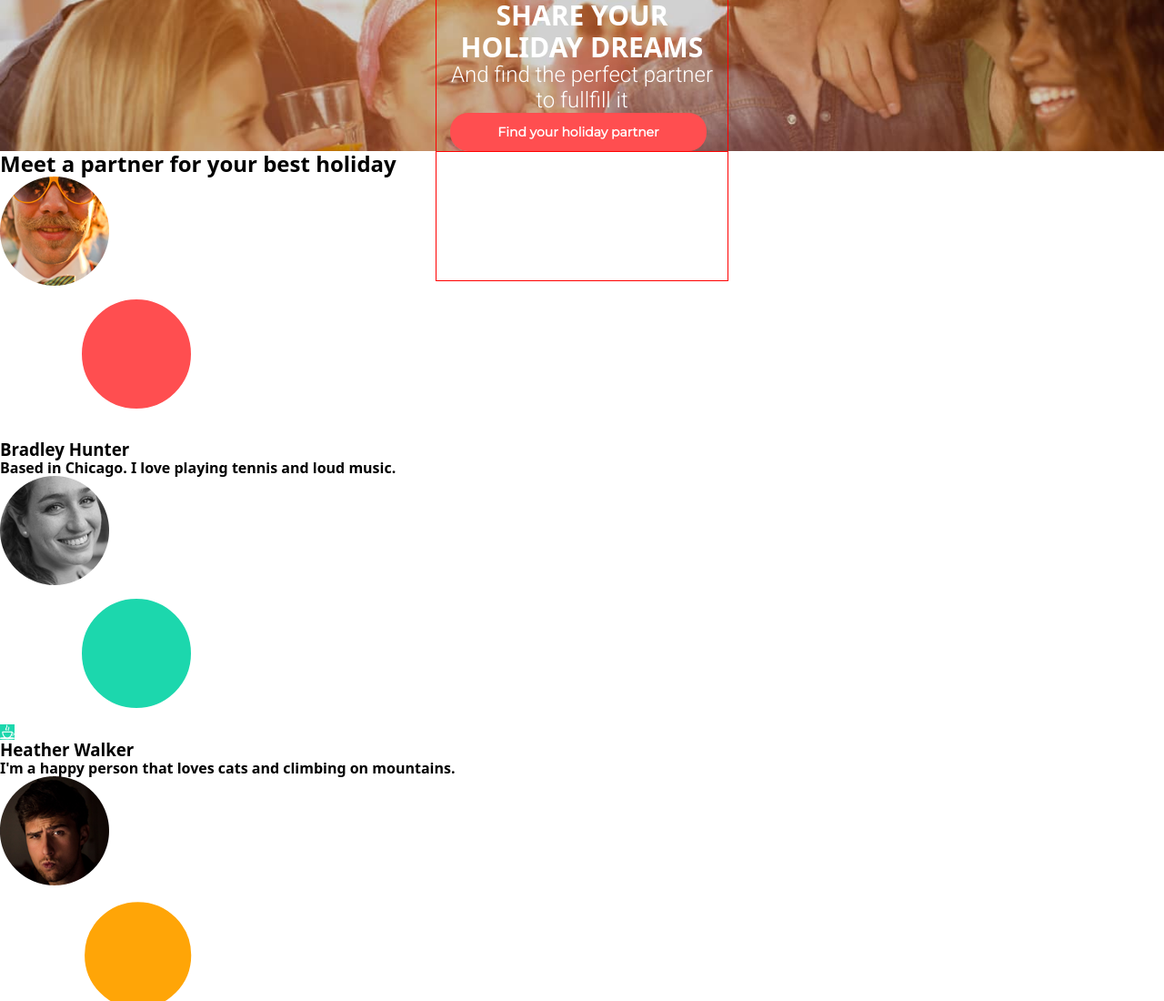
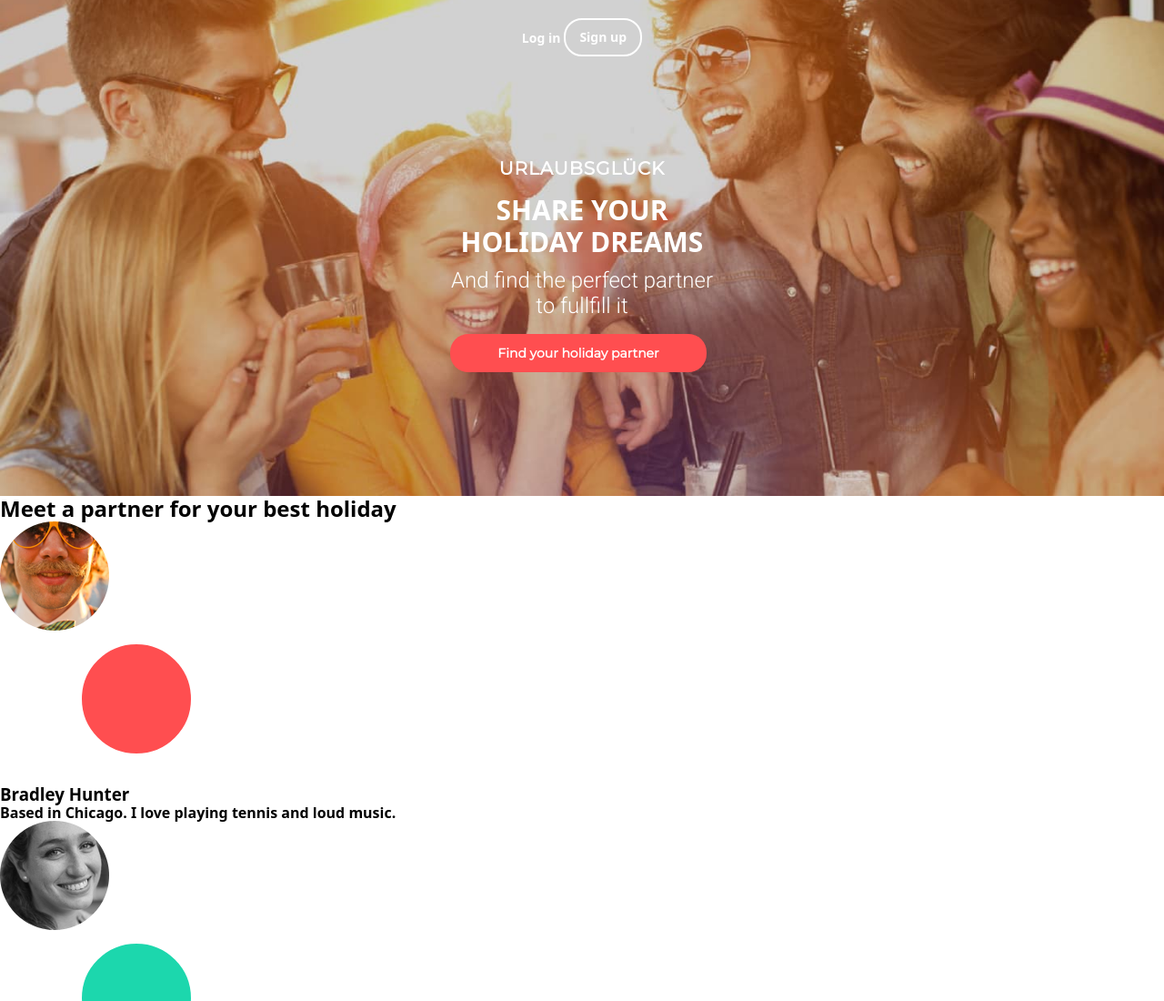
Before and after one commit to MarkoKukharevych/artboard, a plain HTML site: page index.html in a window 1280 px wide. Shown: the top 1100 px of the page at 91% size. Drawn offline with nearby package versions, Linux system fonts and the light colour scheme.

Commit message:
header+hero

```diff
--- a/sass/base/_common.scss
+++ b/sass/base/_common.scss
@@ -7,7 +7,6 @@
     padding-left: 15px;
     padding-right: 15px;
     margin: 0 auto;
-    outline: 1px solid red;
 }
 
 @media screen and (min-width: 320px) {
--- a/sass/components/_header.scss
+++ b/sass/components/_header.scss
@@ -4,9 +4,7 @@
     position: absolute;
     top: 0;
     left: 0;
-    margin-top: 19px;
-    margin-bottom: 22px;
-    height: 173px;
+    padding-top: 20px;
 }
 
 .header .container {
@@ -19,7 +17,7 @@
 .header__button-list {
     display: flex;
     gap: 4px;
-    margin-bottom: 112px;
+    align-items: center;
 }
 
 .header__button {
--- a/sass/components/_hero.scss
+++ b/sass/components/_hero.scss
@@ -3,7 +3,8 @@
     background-position: center;
     background-repeat: no-repeat;
     background-size: cover;
-    position: relative;
+    padding-top: 214px;
+    padding-bottom: 136px;
 }
 
 .hero__title {
@@ -12,6 +13,7 @@
     font-size: 30px;
     font-weight: 700;
     text-transform: uppercase;
+    margin-bottom: 12px;
 }
 
 .hero__text {
@@ -20,6 +22,7 @@
     font-family: 'Roboto';
     font-size: 24px;
     font-weight: 300;
+    margin-bottom: 17px;
 }
 
 .hero__button {
```
Also changed, not shown: css/main.css, css/main.min.css, 2 other files.
